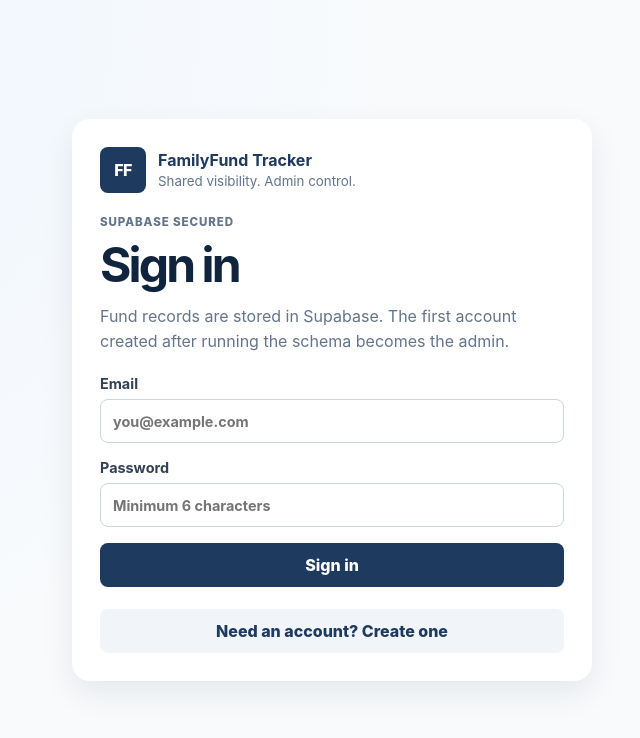
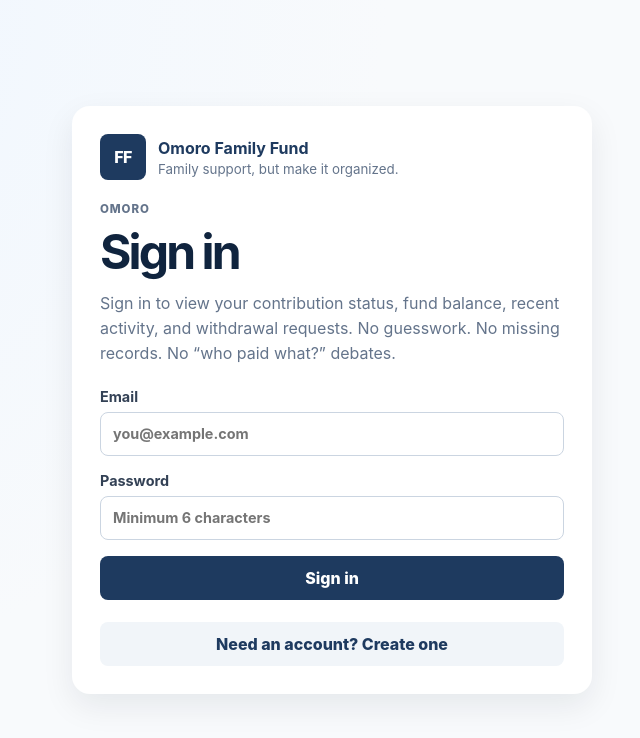
Before and after one commit to jjomoro/familyfund-tracker, a React (Vite) app: page / in a window 1280 px wide. Shown: the top 738 px of the page, without its empty margins (308-948 px from the left). Built offline with nearby package versions, Linux system fonts and the light colour scheme; no server answers.

Commit message:
Update Omoro login page copy
Update Omoro login page copy"

```diff
--- a/src/pages/AuthPage.jsx
+++ b/src/pages/AuthPage.jsx
@@ -23,16 +23,16 @@ export default function AuthPage({ onSignIn, onSignUp, isSubmitting, errorMessag
         <div className="brand-mark auth-brand">
           <span>FF</span>
           <div>
-            <strong>FamilyFund Tracker</strong>
-            <small>Shared visibility. Admin control.</small>
+            <strong>Omoro Family Fund</strong>
+            <small>Family support, but make it organized.</small>
           </div>
         </div>
 
         <div>
-          <p className="eyebrow">Supabase secured</p>
+          <p className="eyebrow">Omoro</p>
           <h1>{mode === "signin" ? "Sign in" : "Create account"}</h1>
           <p className="muted auth-copy">
-            Fund records are stored in Supabase. The first account created after running the schema becomes the admin.
+          Sign in to view your contribution status, fund balance, recent activity, and withdrawal requests. No guesswork. No missing records. No “who paid what?” debates.
           </p>
         </div>
 
```
